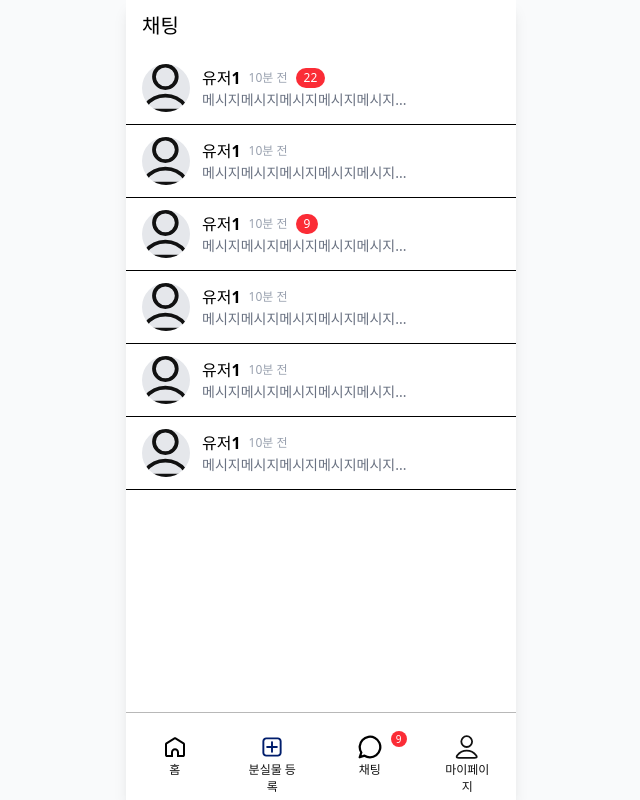
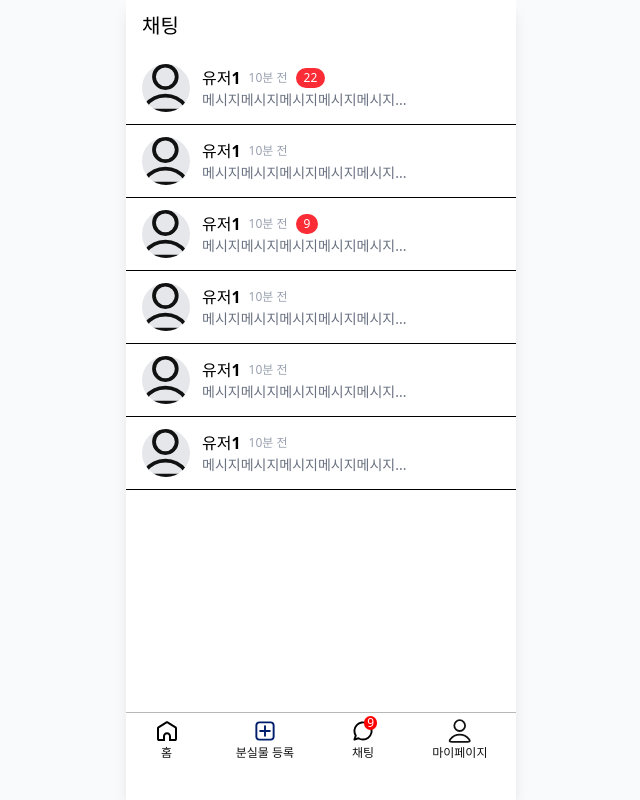
Before and after one commit to 9ITHON/5-ReturnZone-FE, a React (Vite) app: page /chat in a window 1280 px wide. Shown: the whole page, without its empty margins (319-959 px from the left). Built offline with nearby package versions, Linux system fonts and the light colour scheme.

Commit message:
fix : 네비게이션바 디자인 수정

```diff
--- a/package.json
+++ b/package.json
@@ -31,6 +31,7 @@
     "eslint-plugin-react-hooks": "^5.2.0",
     "eslint-plugin-react-refresh": "^0.4.20",
     "globals": "^16.2.0",
-    "vite": "^7.0.0"
+    "vite": "^7.0.0",
+    "vite-plugin-svgr": "^4.3.0"
   }
 }
--- a/src/components/BottomNav.jsx
+++ b/src/components/BottomNav.jsx
@@ -1,31 +1,39 @@
-import React from 'react';
+import React from "react";
 import homeIcon from '../assets/home.svg';
-import plusIcon from '../assets/plus-rectangle.svg';
 import chatIcon from '../assets/chat.svg';
-import mypageIcon from '../assets/user.svg';
+import userIcon from '../assets/user.svg';
+import plusRectangleIcon from '../assets/plus-rectangle.svg';
 
 const BottomNav = () => (
-  <nav className="fixed left-0 right-0 bottom-0 w-full max-w-[390px] mx-auto h-[88px] bg-white border-t border-t-[#B8B8B8] border-opacity-50 z-50 flex items-center justify-center">
-    <div className="mx-auto max-w-[390px] w-full h-[88px] flex flex-row justify-center items-center p-0">
-      <button className="flex-1 flex flex-col items-center justify-center gap-0.5">
-        <img src={homeIcon} alt="홈" className="w-6 h-6" />
-        <div className="w-[55px] h-[17px] text-[12px] font-normal text-[#111] leading-[17px]">홈</div>
-      </button>
-      <button className="flex-1 flex flex-col items-center justify-center gap-0.5">
-        <img src={plusIcon} alt="분실물 등록" className="w-6 h-6" />
-        <div className="w-[55px] h-[17px] text-[12px] font-normal text-[#111] leading-[17px]">분실물 등록</div>
-      </button>
-      <button className="flex-1 flex flex-col items-center justify-center gap-0.5 relative">
-        <img src={chatIcon} alt="채팅" className="w-6 h-6" />
-        <span className="absolute -top-1 right-3 w-4 h-4 bg-red-500 text-white text-[10px] rounded-full flex items-center justify-center">9</span>
-        <div className="w-[55px] h-[17px] text-[12px] font-normal text-[#111] leading-[17px]">채팅</div>
-      </button>
-      <button className="flex-1 flex flex-col items-center justify-center gap-0.5">
-        <img src={mypageIcon} alt="마이페이지" className="w-6 h-6" />
-        <div className="w-[55px] h-[17px] text-[12px] font-normal text-[#111] leading-[17px]">마이페이지</div>
-      </button>
+  <div className="flex flex-col justify-start items-center w-[390px] h-[88px] bg-white border-t-[0.5px] border-r-0 border-b-0 border-l-0 border-[#b8b8b8]">
+    <div className="flex justify-center items-center self-stretch flex-grow">
+      {/* 홈 */}
+      <div className="flex flex-col justify-start items-center self-stretch flex-grow relative gap-0.5 py-1.5 rounded-[56px]">
+        <img src={homeIcon} alt="홈" className="flex-grow-0 flex-shrink-0 w-6 h-6 relative" />
+        <p className="flex-grow-0 flex-shrink-0 text-xs font-medium text-left text-[#111]">홈</p>
+      </div>
+      {/* 분실물 등록 */}
+      <div className="flex flex-col justify-start items-center self-stretch flex-grow relative gap-0.5 py-1.5 rounded-[56px]">
+        <img src={plusRectangleIcon} alt="분실물 등록" className="w-6 h-6" />
+        <p className="flex-grow-0 flex-shrink-0 text-xs font-medium text-left text-[#111]">분실물 등록</p>
+      </div>
+      {/* 채팅 */}
+      <div className="flex flex-col justify-start items-center self-stretch flex-grow relative gap-0.5 py-1.5 rounded-[56px]">
+        <div className="flex-grow-0 flex-shrink-0 w-6 h-6 relative">
+          <img src={chatIcon} alt="채팅" className="absolute left-[1.88px] top-[1.88px] w-[20px] h-[20px]" />
+          <div className="flex justify-center items-center h-3.5 absolute left-[13px] top-[-3px] gap-2.5 px-[3px] rounded-xl bg-[#f00]">
+            <p className="flex-grow-0 flex-shrink-0 text-xs text-center text-white">9</p>
+          </div>
+        </div>
+        <p className="flex-grow-0 flex-shrink-0 text-xs font-medium text-left text-[#111]">채팅</p>
+      </div>
+      {/* 마이페이지 */}
+      <div className="flex flex-col justify-start items-center self-stretch flex-grow relative gap-0.5 py-1.5 rounded-[56px]">
+        <img src={userIcon} alt="마이페이지" className="flex-grow-0 flex-shrink-0 w-6 h-6 relative" />
+        <p className="flex-grow-0 flex-shrink-0 text-xs font-medium text-left text-[#111]">마이페이지</p>
+      </div>
     </div>
-  </nav>
+  </div>
 );
 
 export default BottomNav;
--- a/vite.config.js
+++ b/vite.config.js
@@ -1,8 +1,9 @@
 import { defineConfig } from 'vite'
 import tailwindcss from '@tailwindcss/vite'
 import react from '@vitejs/plugin-react'
+import svgr from 'vite-plugin-svgr';
 
 // https://vite.dev/config/
 export default defineConfig({
-  plugins: [react(), tailwindcss()],
+  plugins: [react(), tailwindcss(), svgr()],
 })
```
Also changed, not shown: src/components/ChatRoomPage.jsx (+101 -18 lines), 1 other file (tests, documents, lock files or other folders).
